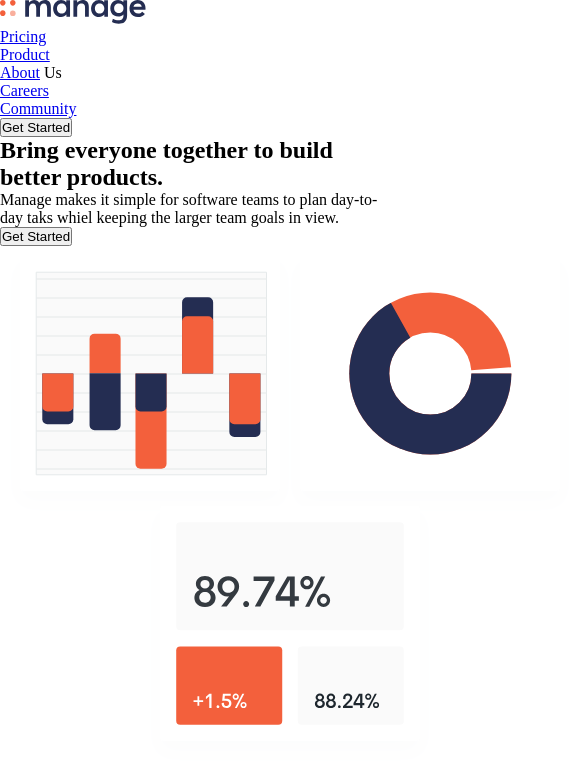
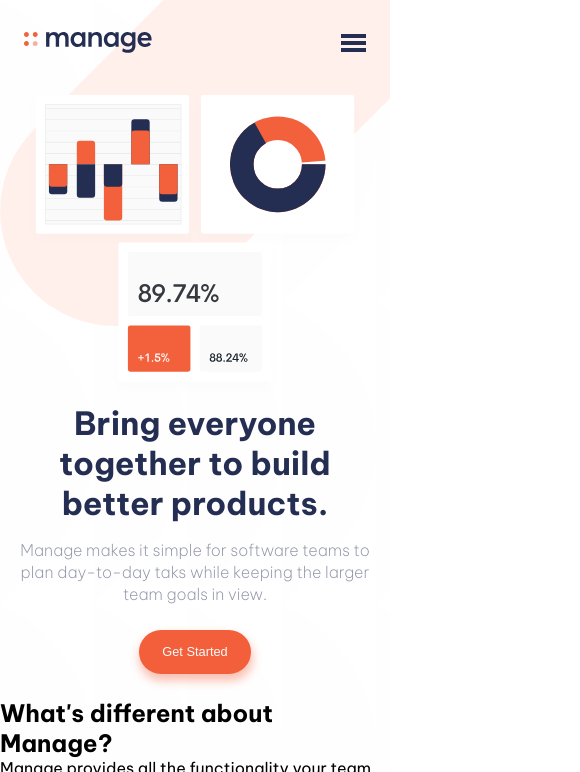
Before and after one commit to Isaacayomi/manage-landing-page, a plain HTML site: page index.html in a window 390 px wide. Shown: the top 772 px of the page, 580 px wide, since content can reach past the window. Drawn offline with Linux system fonts and the light colour scheme.

Commit message:
section 1 mobile view complete

```diff
--- a/index.html
+++ b/index.html
@@ -3,13 +3,19 @@
   <head>
     <meta charset="UTF-8" />
     <meta name="viewport" content="width=device-width, initial-scale=1.0" />
-    <!-- displays site properly based on user's device -->
 
     <link
       rel="icon"
       type="image/png"
       sizes="32x32"
       href="./images/favicon-32x32.png"
+    />
+
+    <link rel="preconnect" href="https://fonts.googleapis.com" />
+    <link rel="preconnect" href="https://fonts.gstatic.com" crossorigin />
+    <link
+      href="https://fonts.googleapis.com/css2?family=Be+Vietnam+Pro:ital,wght@0,100;0,200;0,300;0,400;0,500;0,600;0,700;0,800;0,900;1,100;1,200;1,300;1,400;1,500;1,600;1,700;1,800;1,900&display=swap"
+      rel="stylesheet"
     />
 
     <title>Frontend Mentor | Manage landing page</title>
@@ -25,22 +31,29 @@
         <ul class="nav__lists">
           <li class="nav__items"><a href="#">Pricing</a></li>
           <li class="nav__items"><a href="#">Product</a></li>
-          <li class="nav__items"><a href="#">About</a> Us</li>
+          <li class="nav__items"><a href="#">About Us</a></li>
           <li class="nav__items"><a href="#">Careers</a></li>
           <li class="nav__items"><a href="#">Community</a></li>
         </ul>
 
-        <button>Get Started</button>
+        <div class="hamburger">
+          <img src="./images/icon-hamburger.svg" alt="hamburger-icon" />
+        </div>
       </nav>
+      <button class="nav__cta">Get Started</button>
     </header>
 
+    <div class="bg__image">
+      <img src="./images/bg-tablet-pattern.svg" alt="bg__image" />
+    </div>
     <main>
+      <section class="section__1">
         <section class="hero__section">
           <div class="heading__text">
             <h1>Bring everyone together to build better products.</h1>
             <p>
               Manage makes it simple for software teams to plan day-to-day taks
-            whiel keeping the larger team goals in view.
+              while keeping the larger team goals in view.
             </p>
             <button class="cta__btn">Get Started</button>
           </div>
@@ -48,6 +61,7 @@
 
         <section class="illustration">
           <img src="./images/illustration-intro.svg" alt="illustration-intro" />
+        </section>
       </section>
 
       <section class="section__2">
@@ -204,7 +218,11 @@
       </div>
 
       <div class="footer__nav__3">
-        <input type="email" class="input__email" placeholder="Updates in your inbox...">
+        <input
+          type="email"
+          class="input__email"
+          placeholder="Updates in your inbox..."
+        />
         <button>Go</button>
       </div>
       <p>copyright 2020. All Rights Reserved</p>
--- a/style.css
+++ b/style.css
@@ -1,5 +1,116 @@
+:root {
+  --brightRed: hsl(12, 88%, 59%);
+  --darkBlue: hsl(228, 39%, 23%);
+  --grayishBlue: hsl(227, 12%, 61%);
+  --deepBlue: hsl(233, 12%, 13%);
+  --paleRed: hsl(13, 100%, 96%);
+  --lightGray: hsl(0, 0%, 98%);
+}
+
 * {
-    padding: 0;
-    margin: 0;
-    box-sizing: border-box;
+  padding: 0;
+  margin: 0;
+  box-sizing: border-box;
+  text-decoration: none;
+  overflow-x: hidden;
 }
+
+body {
+  font-family: "Be Vietnam Pro", sans-serif;
+  font-size: 16px;
+  font-weight: normal;
+  background-image: url("./images/bg-simplify-section-mobile.svg");
+  position: relative;
+}
+
+nav {
+  display: flex;
+  align-items: center;
+  justify-content: space-between;
+  padding-block: 2rem;
+  padding-inline: 1.5rem;
+}
+
+.logo a img,
+.hamburger img {
+  max-width: 8rem;
+  width: 100%;
+}
+
+.hamburger img:hover {
+  cursor: pointer;
+}
+
+.nav__lists {
+  display: none;
+}
+
+.nav__cta {
+  display: none;
+}
+
+.bg__image {
+  max-width: 35rem;
+  position: absolute;
+  top: -4%;
+  right: -10%;
+  z-index: -1;
+}
+
+.bg__image img {
+  width: 100%;
+}
+
+.section__1 {
+  display: flex;
+  flex-direction: column-reverse;
+  justify-content: center;
+  align-items: center;
+}
+
+.illustration img {
+  padding-inline: 1.5rem;
+  max-width: 50rem;
+  width: 100%;
+}
+
+.heading__text h1 {
+  color: var(--darkBlue);
+  font-size: 2rem;
+  max-width: 50rem;
+  width: 100%;
+  margin-inline: auto;
+  text-align: center;
+  font-weight: bolder;
+  padding-inline: 1.5rem;
+  padding-bottom: 1rem;
+}
+
+.heading__text p {
+  max-width: 50rem;
+  width: 100%;
+  color: var(--grayishBlue);
+  font-weight: 200;
+  font-size: 1rem;
+  text-align: center;
+  padding-inline: 1.2rem;
+  line-height: 1.4rem;
+}
+
+.section__1 button {
+  font-size: 0.8rem;
+  font-weight: normal;
+  border-radius: 3rem;
+  display: block;
+  max-width: 7rem;
+  width: 50%;
+  margin-inline: auto;
+  margin-block: 1.5rem;
+  box-shadow: 1px 6px 10px 1px hsla(12, 88%, 59%, 0.389);
+  outline: none;
+  padding-block: 0.9rem;
+  padding-inline: 1.3rem;
+  border: none;
+  background-color: var(--brightRed);
+  color: var(--lightGray);
+}
```
Also changed, not shown: 2 other files. Lines whose indentation alone changed are shown as unchanged.
